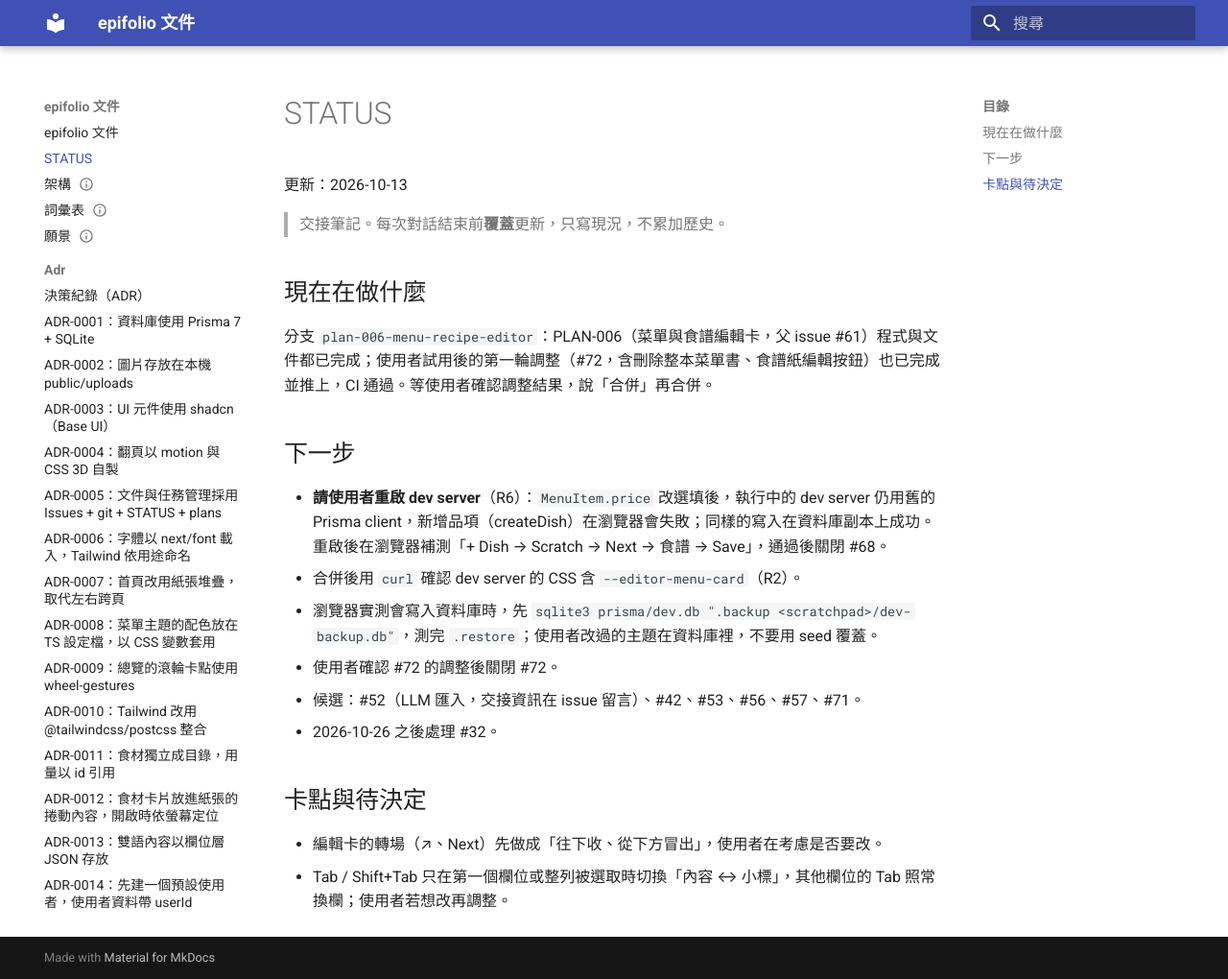
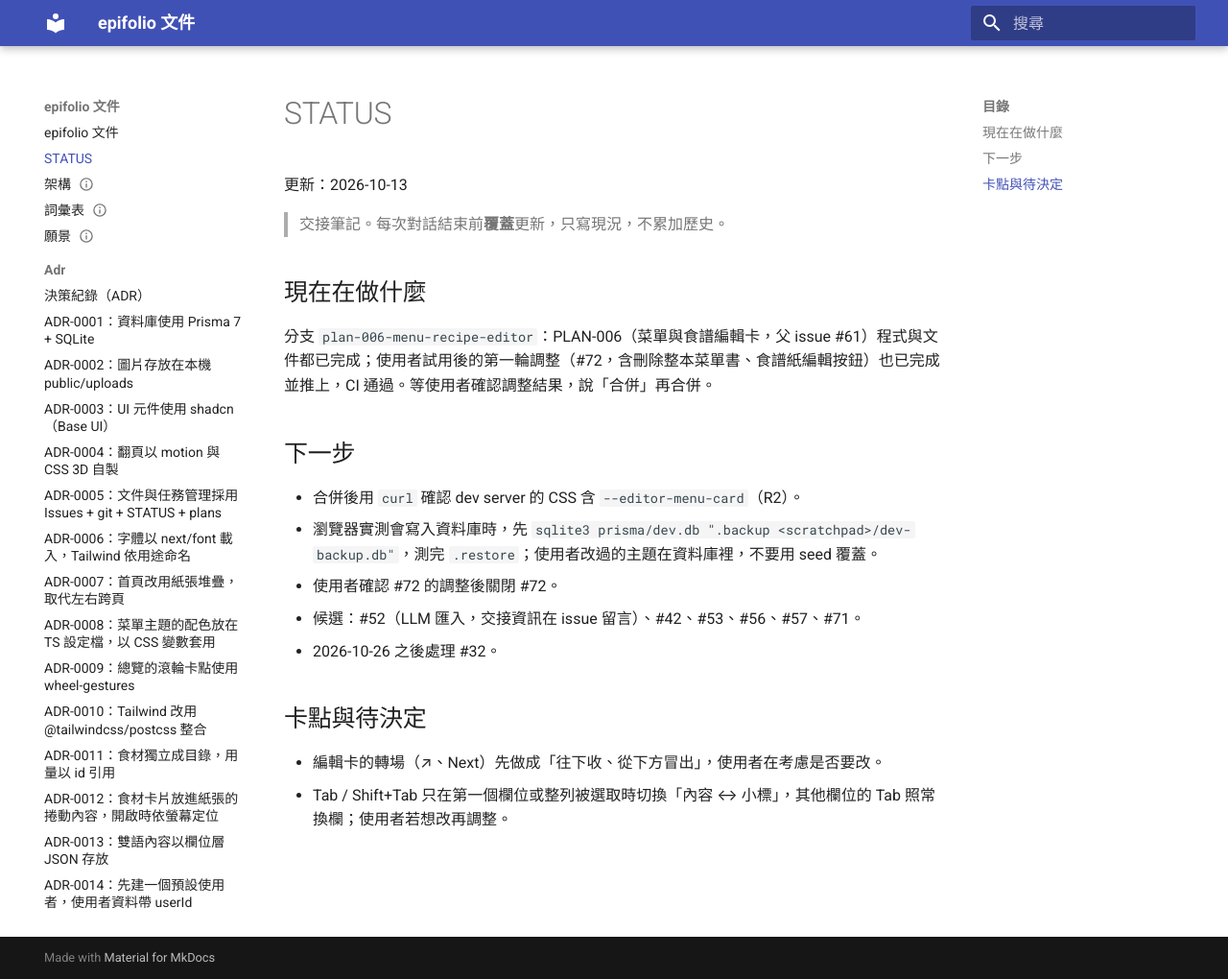
Before and after one commit to piercelin11/epifolio, an MkDocs documentation site: the page built from docs/STATUS.md, in a window 1280 px wide and 1020 px high. Shown: the whole window at 96% size. Built offline with MkDocs 1.6.1 and Material for MkDocs 9.7.7, drawn with Linux system fonts in a browser that asks for light colours.

Commit message:
docs: update status after verifying the new dish flow
Refs #72

```diff
--- a/docs/STATUS.md
+++ b/docs/STATUS.md
@@ -10,7 +10,6 @@
 
 ## 下一步
 
-- **請使用者重啟 dev server**（R6）：`MenuItem.price` 改選填後，執行中的 dev server 仍用舊的 Prisma client，新增品項（createDish）在瀏覽器會失敗；同樣的寫入在資料庫副本上成功。重啟後在瀏覽器補測「+ Dish → Scratch → Next → 食譜 → Save」，通過後關閉 #68。
 - 合併後用 `curl` 確認 dev server 的 CSS 含 `--editor-menu-card`（R2）。
 - 瀏覽器實測會寫入資料庫時，先 `sqlite3 prisma/dev.db ".backup <scratchpad>/dev-backup.db"`，測完 `.restore`；使用者改過的主題在資料庫裡，不要用 seed 覆蓋。
 - 使用者確認 #72 的調整後關閉 #72。
```
